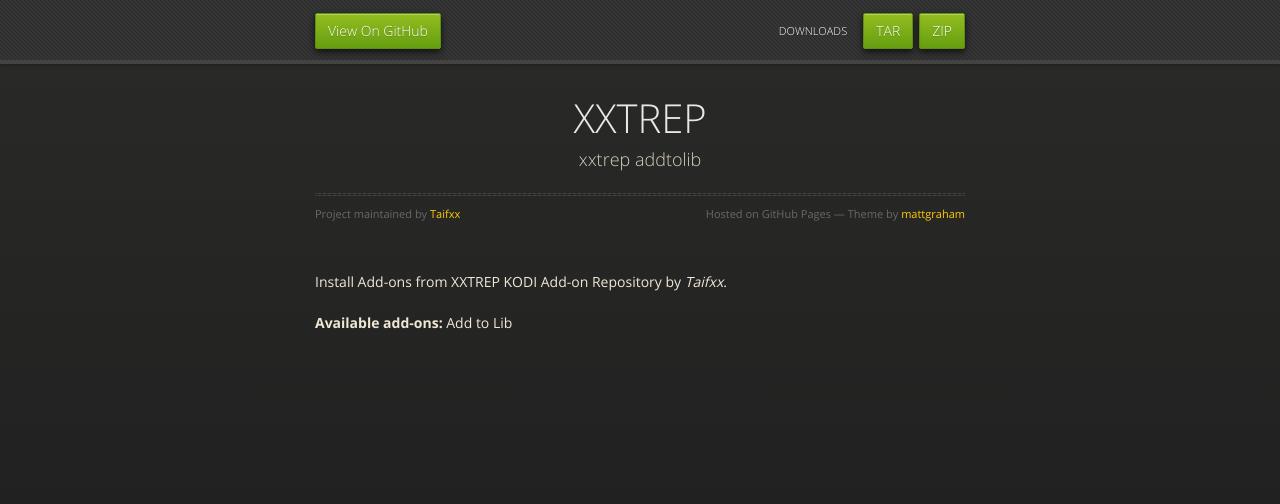
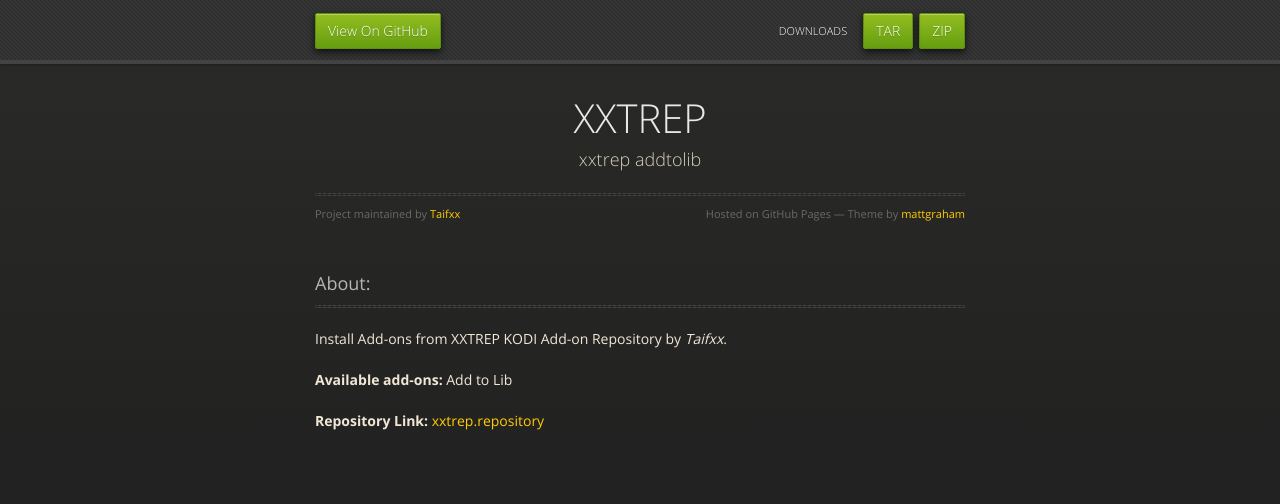
Before and after one commit to Taifxx/xxtrep, a plain HTML site: page index.html in a window 1280 px wide. Drawn offline with nearby package versions, Linux system fonts and the light colour scheme.

```diff
--- a/index.html
+++ b/index.html
@@ -38,9 +38,16 @@
           <span class="credits right">Hosted on GitHub Pages &mdash; Theme by <a href="https://twitter.com/michigangraham">mattgraham</a></span>
         </div>
 
-        <p>Install Add-ons from XXTREP KODI Add-on Repository by <em>Taifxx</em>.</p>
+        <h3>
+<a id="about" class="anchor" href="#about" aria-hidden="true"><span aria-hidden="true" class="octicon octicon-link"></span></a>About:</h3>
+
+<hr>
+
+<p>Install Add-ons from XXTREP KODI Add-on Repository by <em>Taifxx</em>.</p>
 
 <p><strong>Available add-ons:</strong> Add to Lib</p>
+
+<p><strong>Repository Link:</strong> <a href="https://github.com/Taifxx/xxtrep/blob/master/repository.xxtrep.zip?raw=true">xxtrep.repository</a></p>
       </section>
 
     </div>
--- a/params.json
+++ b/params.json
@@ -1,6 +1,6 @@
 {
   "name": "XXTREP",
   "tagline": "xxtrep addtolib",
-  "body": "Install Add-ons from XXTREP KODI Add-on Repository by _Taifxx_.\r\n\r\n**Available add-ons:** Add to Lib\r\n\r\n",
+  "body": "### About:\r\n***\r\nInstall Add-ons from XXTREP KODI Add-on Repository by _Taifxx_.\r\n\r\n**Available add-ons:** Add to Lib\r\n\r\n**Repository Link:** [xxtrep.repository](https://github.com/Taifxx/xxtrep/blob/master/repository.xxtrep.zip?raw=true)\r\n",
   "note": "Don't delete this file! It's used internally to help with page regeneration."
 }
```
